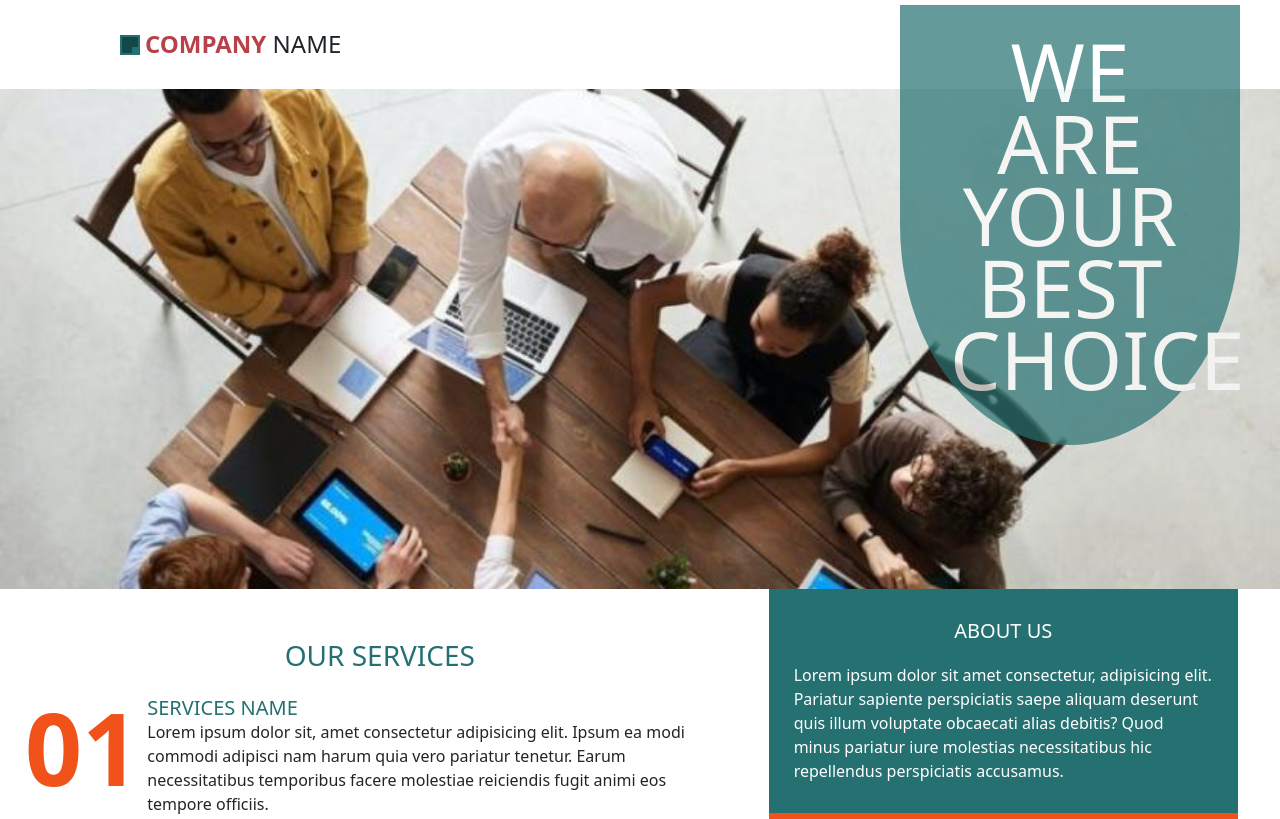
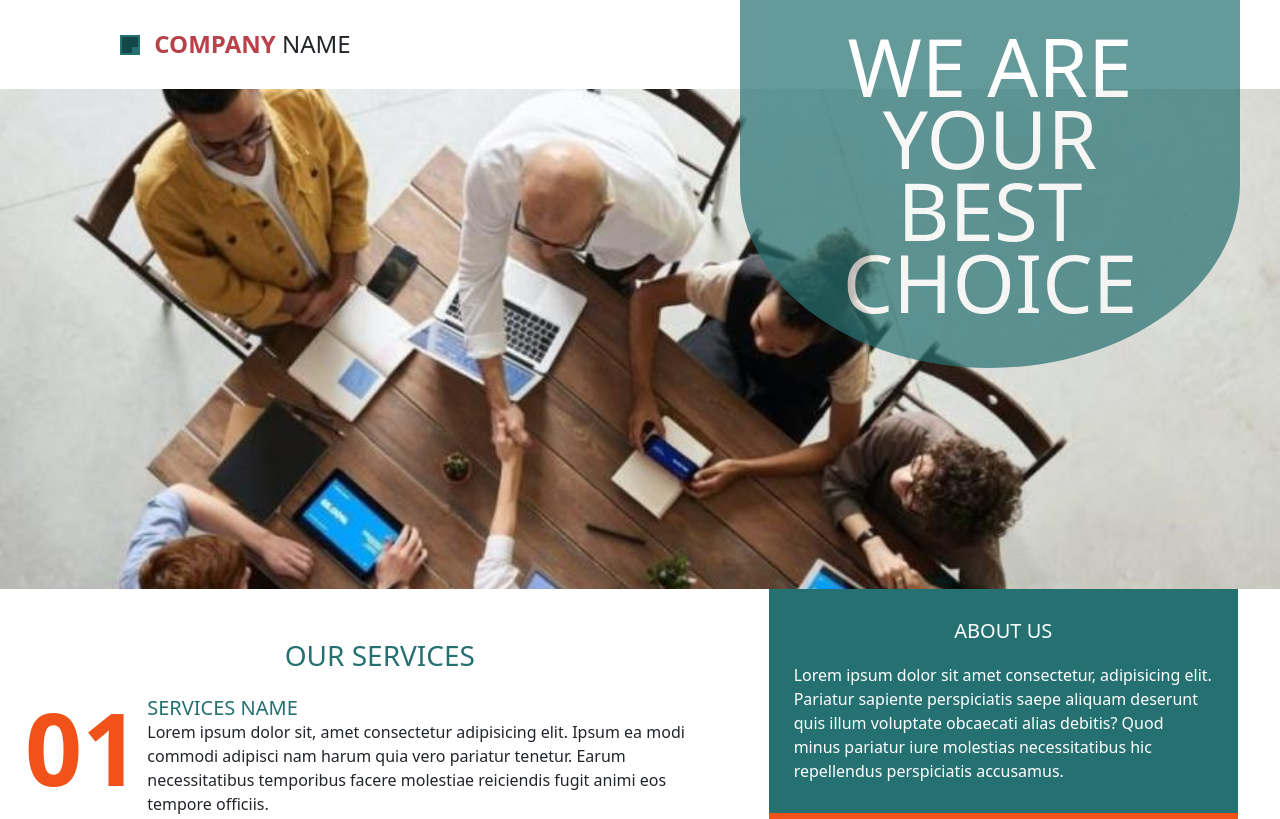
Before and after one commit to drashti162002/LAYOUT-2, a plain HTML site: page index.html in a window 1280 px wide. Shown: the top 819 px of the page. Drawn offline with Linux system fonts and the light colour scheme.

Commit message:
design changes and file path changes

```diff
--- a/css/style.css
+++ b/css/style.css
@@ -36,10 +36,10 @@ h1, h2, h3, h4, h5, h6, p {
     text-align: center;
     opacity: 0.7;
     position: absolute;
-    top: 5px;
+    top: 0;
     right: 40px;
-    left: 900px ;
-    color: white ;
+    width: 500px;
+    color: white;
     line-height: 0.901;
     padding-left: 50px;
     padding-right: 50px;
--- a/index.html
+++ b/index.html
@@ -11,6 +11,7 @@
 <body>
     <header>
         <div class="jumbotron main_heading">
+            <div class="container-fluid">
                 <div class="row">
                     <div class="col-8">
                         <div class="row">
@@ -28,6 +29,7 @@
                                 <p class="pr">WE ARE YOUR BEST CHOICE</p>
                             </div>
                             <div class="col-5">
+                            </div>
                         </div>
                     </div>
                 </div>
```
Lines whose indentation alone changed are shown as unchanged.
